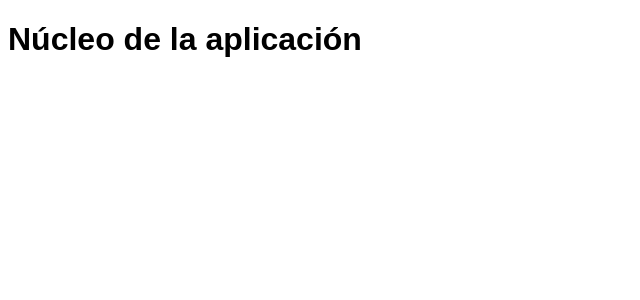
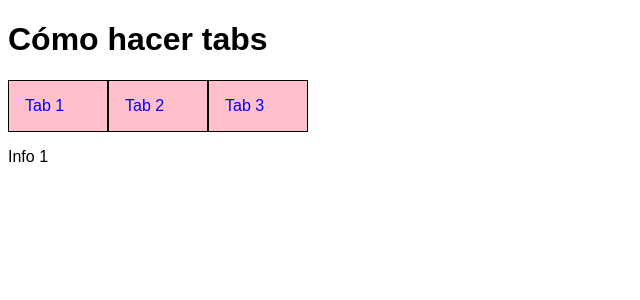
Before and after one commit to JuanluGGarcia/react-tabs, a React (Vite) app: page / in a window 1280 px wide. Shown: the top 300 px of the page, without its empty margins (0-640 px from the left). Built offline with nearby package versions, Linux system fonts and the light colour scheme.

Commit message:
tab finalizado

```diff
--- a/package.json
+++ b/package.json
@@ -11,6 +11,7 @@
 	"dependencies": {
 		"react": "18.2.0",
 		"react-dom": "18.2.0",
+		"styled-components": "^6.1.8",
 		"uuid": "9.0.0"
 	},
 	"devDependencies": {
--- a/src/App.jsx
+++ b/src/App.jsx
@@ -1,5 +1,15 @@
+import Tabs from "./components/tabs/Tabs";
+
 const App = () => {
-	return <h1>Núcleo de la aplicación</h1>;
+	return (
+		<>
+			<h1>Cómo hacer tabs</h1>
+			<Tabs />
+		</>
+
+	)
+
+
 };
 
 export default App;
--- /dev/null
+++ b/src/components/tabs/Tabs.jsx
@@ -0,0 +1,42 @@
+import { v4 } from "uuid";
+import { StyledList, StyledTab, StyledTabsContainer } from "./styles";
+import { useState } from "react";
+
+const tabs = ['Tab 1', 'Tab 2', 'Tab 3'];
+const tabsInfo = ['Info 1', 'Info 2', 'Info 3'];
+
+
+
+const Tabs = () => {
+
+    const [tabActive, setTabActive] = useState(0);
+
+    return (
+        <>
+            <StyledTabsContainer>
+                <StyledList>
+
+                    {tabs.map((tab, index) => {
+
+                        return (
+
+                            <StyledTab onClick={() => handleTab(setTabActive, index)} key={v4()}>
+                                {tab}
+                            </StyledTab>
+                        );
+
+                    })}
+
+                </StyledList>
+            </StyledTabsContainer>
+            <p>{tabsInfo[tabActive]}</p>
+        </>
+
+    );
+};
+
+const handleTab = (setTabActive, index) => {
+    setTabActive(index);
+};
+
+export default Tabs;
--- /dev/null
+++ b/src/components/tabs/styles.js
@@ -0,0 +1,25 @@
+import styled from "styled-components";
+
+const StyledTabsContainer = styled.div`
+    width: 300px;
+`;
+
+const StyledList = styled.ul`
+    display: flex;
+    /* Reseteamos la lista */
+    list-style: none;
+    margin-top: 0;
+    margin-bottom: 0;
+    padding-left: 0;
+`;
+
+const StyledTab = styled.li`
+    width: 100%;
+    padding: 1rem;
+    border: 1px solid black;
+    background-color: pink;
+    color: blue;
+    cursor: pointer;
+`;
+
+export { StyledTabsContainer, StyledList, StyledTab };
```
Also changed, not shown: 1 other file (tests, documents, lock files or other folders).
